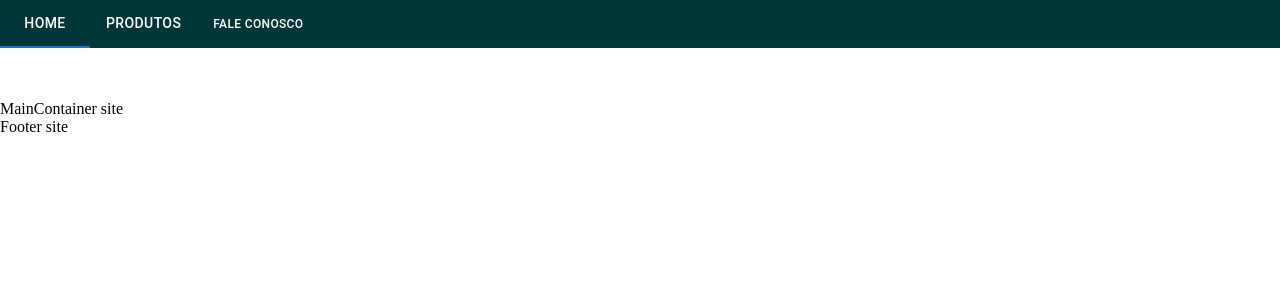
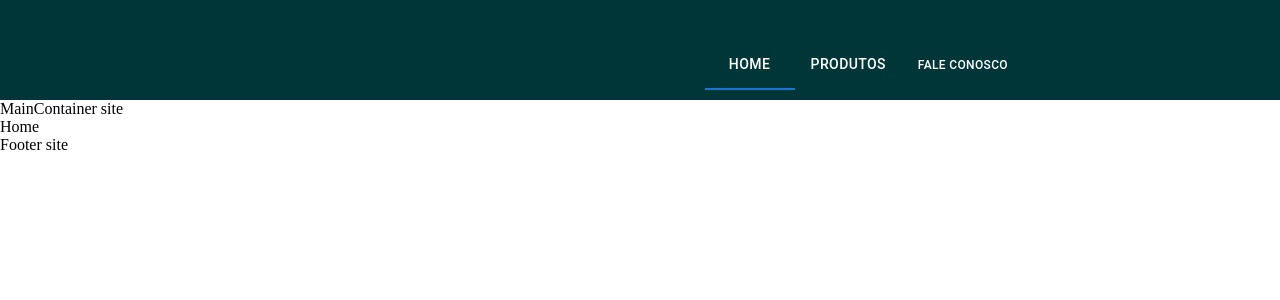
Before and after one commit to ThiagoFLupus/lupustx-site, a React (Create React App) app: page / in a window 1280 px wide. Shown: the top 300 px of the page. Built offline with nearby package versions, Linux system fonts and the light colour scheme.

Commit message:
navigation all right

```diff
--- a/package.json
+++ b/package.json
@@ -12,6 +12,7 @@
     "react": "^17.0.2",
     "react-dom": "^17.0.2",
     "react-redux": "^7.2.6",
+    "react-router-dom": "^6.2.1",
     "react-scripts": "4.0.3",
     "redux": "^4.1.2",
     "web-vitals": "^1.1.2"
--- a/src/appBase/AppBase.jsx
+++ b/src/appBase/AppBase.jsx
@@ -8,9 +8,7 @@ function AppBase() {
     <div className="AppBase">
       <HeaderSite/>
       <div>
-        <MainContainerSite>
-          Header
-        </MainContainerSite>
+        <MainContainerSite />
         <FooterSite />
       </div>
     </div>
--- a/src/components/headerSite/HeaderSite.css
+++ b/src/components/headerSite/HeaderSite.css
@@ -5,6 +5,11 @@ img{
     margin-top: 25px;
     margin-left: 10px;
     padding: 10px;
+}
+
+.Link{
+    text-decoration: none;
+    color: white;
 }
 
 @media (max-width: 420px) {
@@ -67,4 +72,19 @@ img{
         width: 100%;
         margin-top: -100px;
     }
+    .area-logo-header-small{
+        width: 50%;
+        height: 100px;
+        float: left;
+
+    }
+    .Tab-component{
+        position: fixed;
+        right: 20%;
+        padding: 40px 0px 0px 0px;
+     }
+     .Tabs-component{
+         height: 50px;
+         text-align: end;
+     }
 }
--- a/src/components/headerSite/HeaderSite.jsx
+++ b/src/components/headerSite/HeaderSite.jsx
@@ -1,19 +1,26 @@
 import { useSelector } from 'react-redux';
-import { useState } from 'react';
+import { useState, useEffect } from 'react';
 import Drawer from '@mui/material/Drawer';
 import Tabs from '@mui/material/Tabs';
 import Tab from '@mui/material/Tab';
+import { Link, useLocation } from 'react-router-dom'
 
 import './HeaderSite.css';
 import menuImg from './menu.png';
 
 
-function HeaderSite(){
+function HeaderSite(props){
     const colorApp= useSelector(state=> state.generalReducer.colorApp);
-    console.log(colorApp);
     const sizeWindowRedux= useSelector(state=> state.generalReducer.width);
     const [openedMenu, setOpenedMenu]= useState(false);
+    const location= useLocation();
     const [selectedTab, setSelectedTab]= useState(0);
+
+    useEffect(()=> {
+        if(location.pathname === '/products') setSelectedTab(1);
+        if(location.pathname === '/talk-to-me') setSelectedTab(2);
+    // eslint-disable-next-line
+    }, []);
 
     const changedTabs= (event, newvalue)=> {
         setSelectedTab(newvalue);
@@ -41,14 +48,23 @@ function HeaderSite(){
                             className="drawer-menu"
                             style={{background: colorApp.secondaryBack}}
                         >
-                            <li  className="item-drawer-menu">
-                                Home
+                            <li
+                                className="item-drawer-menu"
+                                onClick={()=> setOpenedMenu(false)}
+                            >
+                                <Link to="/" className="Link">Home</Link>
                             </li>
-                            <li className="item-drawer-menu">
-                                Produtos
+                            <li
+                                className="item-drawer-menu"
+                                onClick={()=> setOpenedMenu(false)}
+                            >
+                                <Link to="/products" className="Link">Produtos</Link>
                             </li>
-                            <li className="item-drawer-menu">
-                                Fale conosco
+                            <li
+                                className="item-drawer-menu"
+                                onClick={()=> setOpenedMenu(false)}
+                            >
+                                <Link to="/talk-to-me" className="Link">Fale conosco</Link>
                             </li>
                             <li
                                 className="item-drawer-menu"
@@ -68,20 +84,31 @@ function HeaderSite(){
                     onChange={changedTabs}
                     selectionFollowsFocus={true}
                 >
+
                     <Tab
                         label="Home"
                         className="Tabs-component"
                         style={{color: 'white'}}
-                    />
+                        to='/'
+                        component={Link}
+                    ></Tab>
+
+
+
                     <Tab
                         label="Produtos"
                         className="Tabs-component"
                         style={{color: 'white'}}
+                        to='/products'
+                        component={Link}
                     />
+
                     <Tab
                         label="Fale conosco"
                         className="Tabs-component"
                         style={{color: 'white'}}
+                        to='/talk-to-me'
+                        component={Link}
                         wrapped
                     />
                 </Tabs>
--- a/src/components/mainContainerSite/MainContainerSite.jsx
+++ b/src/components/mainContainerSite/MainContainerSite.jsx
@@ -1,9 +1,20 @@
+import { Routes, Route } from 'react-router-dom';
+
+import Home from '../../pages/home/Home';
+import Products from '../../pages/products/Products';
+import TalkToMe from '../../pages/talkToMe/TalkToMe';
+
 import './MainContainerSite.css';
 
 function MainContainerSite(){
     return (
         <div className="MainContainerSite">
             <h1>MainContainer site</h1>
+            <Routes>
+                <Route path="/" element={<Home />}></Route>
+                <Route path="products" element={<Products />}></Route>
+                <Route path="talk-to-me" element={<TalkToMe />}></Route>
+            </Routes>
         </div>
     );
 }
--- a/src/index.js
+++ b/src/index.js
@@ -1,6 +1,7 @@
 import React from 'react';
 import ReactDOM from 'react-dom';
 import { Provider } from 'react-redux';
+import { BrowserRouter } from "react-router-dom";
 
 import App from './App';
 import reportWebVitals from './reportWebVitals';
@@ -8,11 +9,13 @@ import store from '../src/store/store';
 import './index.css';
 
 ReactDOM.render(
-  <Provider store={store()}>
-    <React.StrictMode>
-      <App />
-    </React.StrictMode>
-  </Provider>,
+  <BrowserRouter>
+    <Provider store={store()}>
+      <React.StrictMode>
+        <App />
+      </React.StrictMode>
+    </Provider>
+  </BrowserRouter>,
   document.getElementById('root')
 );
 
--- /dev/null
+++ b/src/pages/products/Products.jsx
@@ -0,0 +1,9 @@
+function Products(){
+    return(
+        <div>
+            <h1>Products</h1>
+        </div>
+    );
+}
+
+export default Products;
--- /dev/null
+++ b/src/pages/talkToMe/TalkToMe.jsx
@@ -0,0 +1,9 @@
+function TalkToMe(){
+    return(
+        <div>
+            <h1>TalkToMe</h1>
+        </div>
+    );
+}
+
+export default TalkToMe;
```
Also changed, not shown: src/pages/home/Home.jsx (renamed from src/pages/Home.jsx), 1 other file (tests, documents, lock files or other folders).
